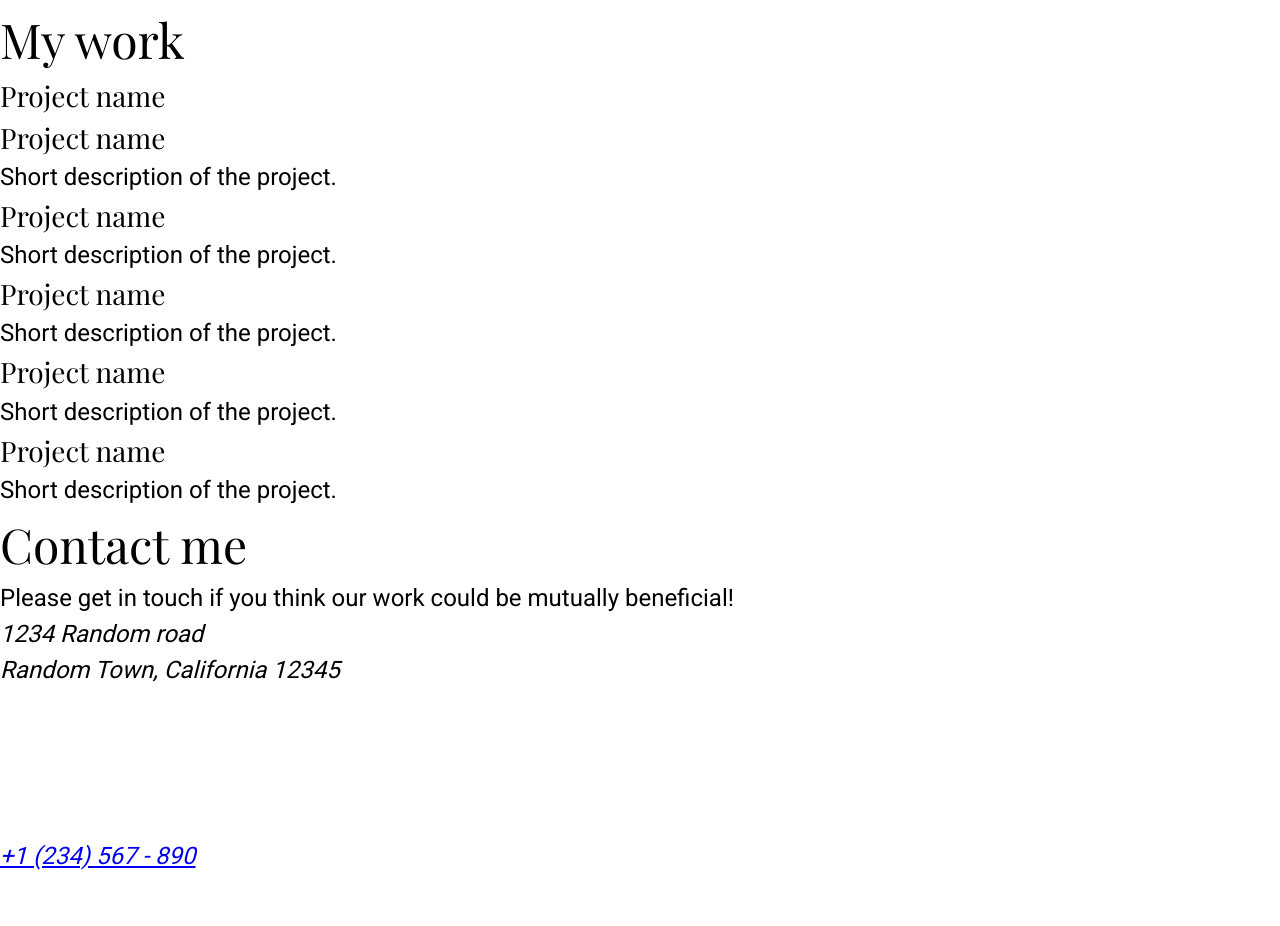
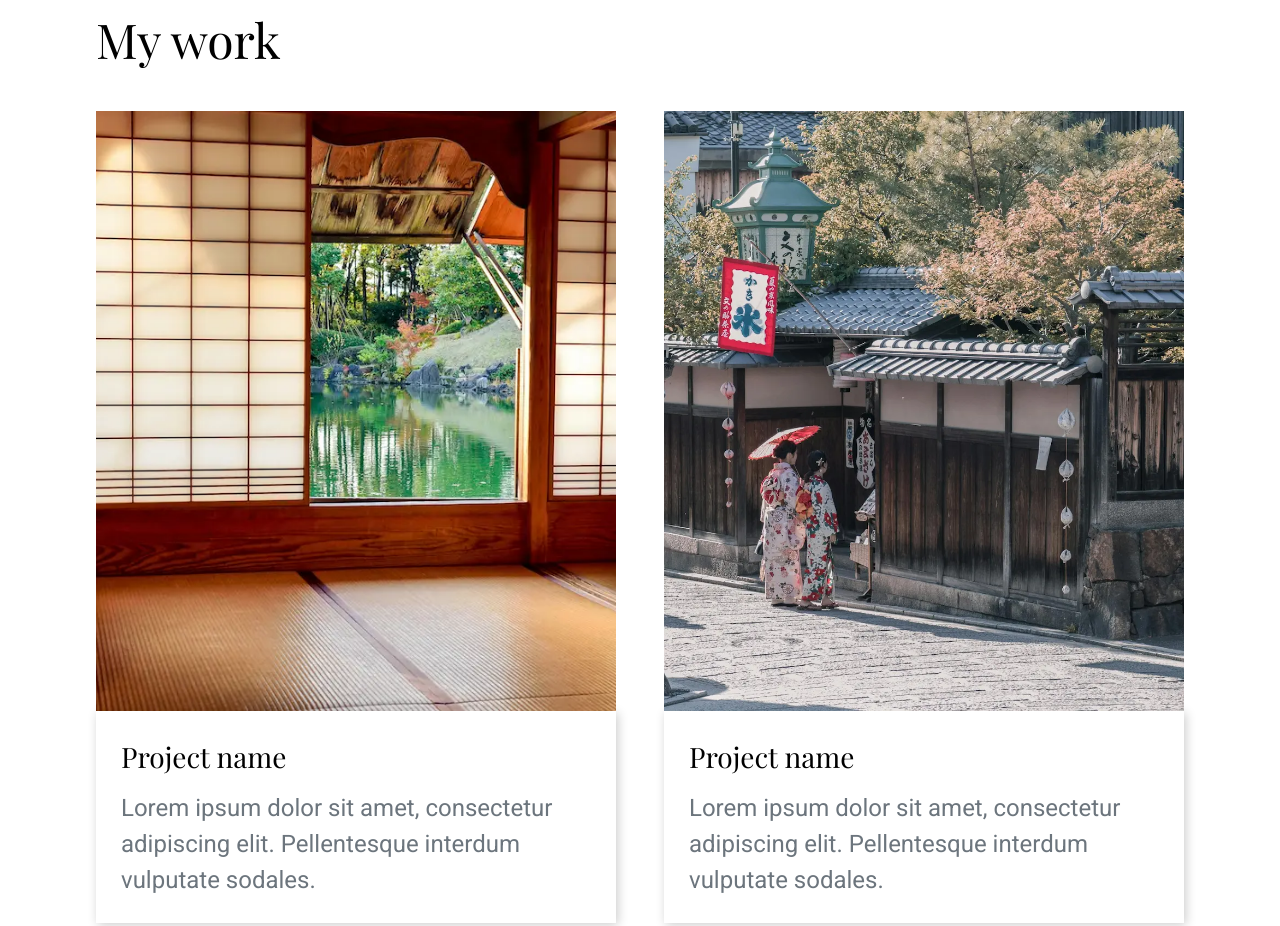
Before and after one commit to Arthwr/homepage, a plain HTML site: page index.html in a window 1280 px wide. Shown: the part 941-1867 px from the top of the page. Drawn offline with nearby package versions, Linux system fonts and the light colour scheme; a web font is replaced by a local one.

Commit message:
feat(styles): add main section

```diff
--- a/assets/styles.css
+++ b/assets/styles.css
@@ -23,6 +23,12 @@ picture > img {
   object-fit: cover;
 }
 
+/* Utility */
+
+.muted {
+  color: var(--muted-text-color);
+}
+
 /* Header */
 header {
   position: relative;
@@ -42,7 +48,8 @@ header::before {
 
 .head-container {
   display: flex;
-  justify-content: center;
+  max-width: 2000px;
+  margin: 0 auto;
   padding: 2rem 4rem 0 4rem;
 }
 
@@ -89,10 +96,6 @@ figcaption > h1 {
   gap: 1.5rem;
 }
 
-.h-info-container p {
-  color: var(--muted-text-color);
-}
-
 .h-socials-container {
   display: flex;
   justify-content: end;
@@ -108,3 +111,41 @@ figcaption > h1 {
   width: 48px;
   height: 48px;
 }
+
+/* Main */
+main {
+  margin-bottom: 4rem;
+}
+
+.main-container {
+  display: flex;
+  flex-direction: column;
+  gap: 1.5rem;
+  max-width: 2000px;
+  margin: 0 auto;
+  padding: 0 4rem 0 4rem;
+}
+
+.m-projects-container {
+  display: grid;
+  gap: 2rem;
+  grid-template-columns: repeat(auto-fit, minmax(350px, 1fr));
+  grid-auto-rows: auto;
+}
+
+.m-projects-container img {
+  min-height: 600px;
+}
+
+.m-card-content {
+  display: flex;
+  gap: 0.5rem;
+  padding: 1rem 1rem;
+  flex-direction: column;
+  border: 1px solid transparent;
+  box-shadow: 2px 2px 10px rgba(0, 0, 0, 0.2);
+}
+
+.m-card-head {
+  display: flex;
+}
--- a/index.html
+++ b/index.html
@@ -4,6 +4,7 @@
     <meta charset="UTF-8" />
     <meta name="viewport" content="width=device-width, initial-scale=1.0" />
     <title>Homepage</title>
+    <link rel="dns-prefetch" href="//cdn.jsdelivr.net" />
     <link rel="preconnect" href="https://fonts.googleapis.com" />
     <link rel="preconnect" href="https://fonts.gstatic.com" crossorigin />
     <link
@@ -31,7 +32,7 @@
           <div class="h-info-container">
             <article>
               <h2>About me</h2>
-              <p>
+              <p class="muted">
                 Lorem ipsum dolor sit amet, consectetur adipiscing elit. Vestibulum in nisl id ex consectetur egestas.
                 Sed hendrerit turpis ut mi imperdiet, sed consequat mi sagittis. Sed ullamcorper, arcu in tincidunt
                 auctor, risus mi porttitor mi, elementum euismod risus justo eu nisi. Curabitur rutrum metus nisi, eu
@@ -72,7 +73,7 @@
           <div class="m-card-container">
             <picture>
               <source />
-              <img src="" alt="" />
+              <img src="assets/img/card1_1000.webp" alt="" />
             </picture>
             <div class="m-card-content">
               <div class="m-card-head">
@@ -84,12 +85,13 @@
                   </ul>
                 </div>
               </div>
+              <p class="muted">Lorem ipsum dolor sit amet, consectetur adipiscing elit. Pellentesque interdum vulputate sodales.</p>
             </div>
           </div>
           <div class="m-card-container">
             <picture>
               <source />
-              <img src="" alt="" />
+              <img src="assets/img/card2_1000.webp" alt="" />
             </picture>
             <div class="m-card-content">
               <div class="m-card-head">
@@ -101,13 +103,13 @@
                   </ul>
                 </div>
               </div>
-              <p>Short description of the project.</p>
+              <p class="muted">Lorem ipsum dolor sit amet, consectetur adipiscing elit. Pellentesque interdum vulputate sodales.</p>
             </div>
           </div>
           <div class="m-card-container">
             <picture>
               <source />
-              <img src="" alt="" />
+              <img src="assets/img/card3_1000.webp" alt="" />
             </picture>
             <div class="m-card-content">
               <div class="m-card-head">
@@ -119,13 +121,13 @@
                   </ul>
                 </div>
               </div>
-              <p>Short description of the project.</p>
+              <p class="muted">Lorem ipsum dolor sit amet, consectetur adipiscing elit. Pellentesque interdum vulputate sodales.</p>
             </div>
           </div>
           <div class="m-card-container">
             <picture>
               <source />
-              <img src="" alt="" />
+              <img src="assets/img/card4_1000.webp" alt="" />
             </picture>
             <div class="m-card-content">
               <div class="m-card-head">
@@ -137,13 +139,13 @@
                   </ul>
                 </div>
               </div>
-              <p>Short description of the project.</p>
+              <p class="muted">Lorem ipsum dolor sit amet, consectetur adipiscing elit. Pellentesque interdum vulputate sodales.</p>
             </div>
           </div>
           <div class="m-card-container">
             <picture>
               <source />
-              <img src="" alt="" />
+              <img src="assets/img/card5_1000.webp" alt="" />
             </picture>
             <div class="m-card-content">
               <div class="m-card-head">
@@ -155,13 +157,13 @@
                   </ul>
                 </div>
               </div>
-              <p>Short description of the project.</p>
+              <p class="muted">Lorem ipsum dolor sit amet, consectetur adipiscing elit. Pellentesque interdum vulputate sodales.</p>
             </div>
           </div>
           <div class="m-card-container">
             <picture>
               <source />
-              <img src="" alt="" />
+              <img src="assets/img/card6_1000.webp" alt="" />
             </picture>
             <div class="m-card-content">
               <div class="m-card-head">
@@ -173,7 +175,7 @@
                   </ul>
                 </div>
               </div>
-              <p>Short description of the project.</p>
+              <p class="muted">Lorem ipsum dolor sit amet, consectetur adipiscing elit. Pellentesque interdum vulputate sodales.</p>
             </div>
           </div>
         </div>
```
Also changed, not shown: assets/img/card1_1000.webp (added), assets/img/card2_1000.webp (added), assets/img/card3_1000.webp (added), assets/img/card4_1000.webp (added), assets/img/card5_1000.webp (added), assets/img/card6_1000.webp (added).
